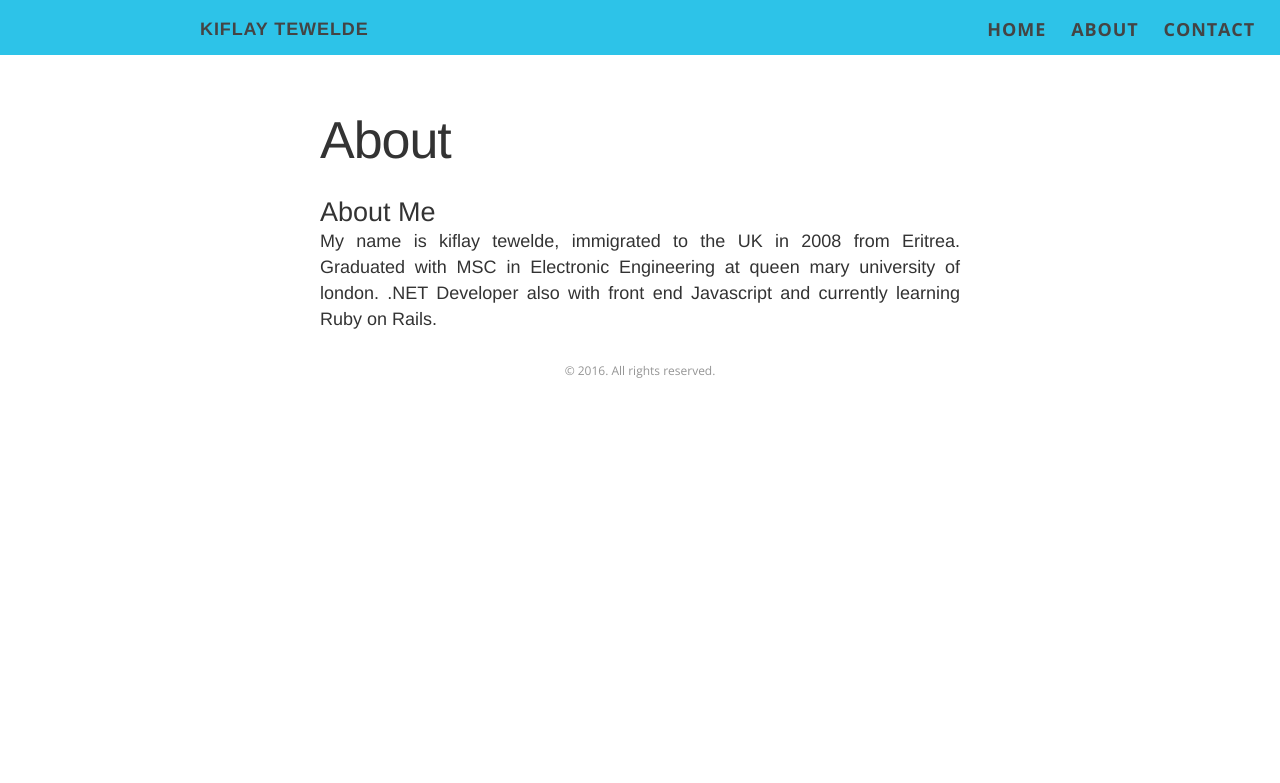
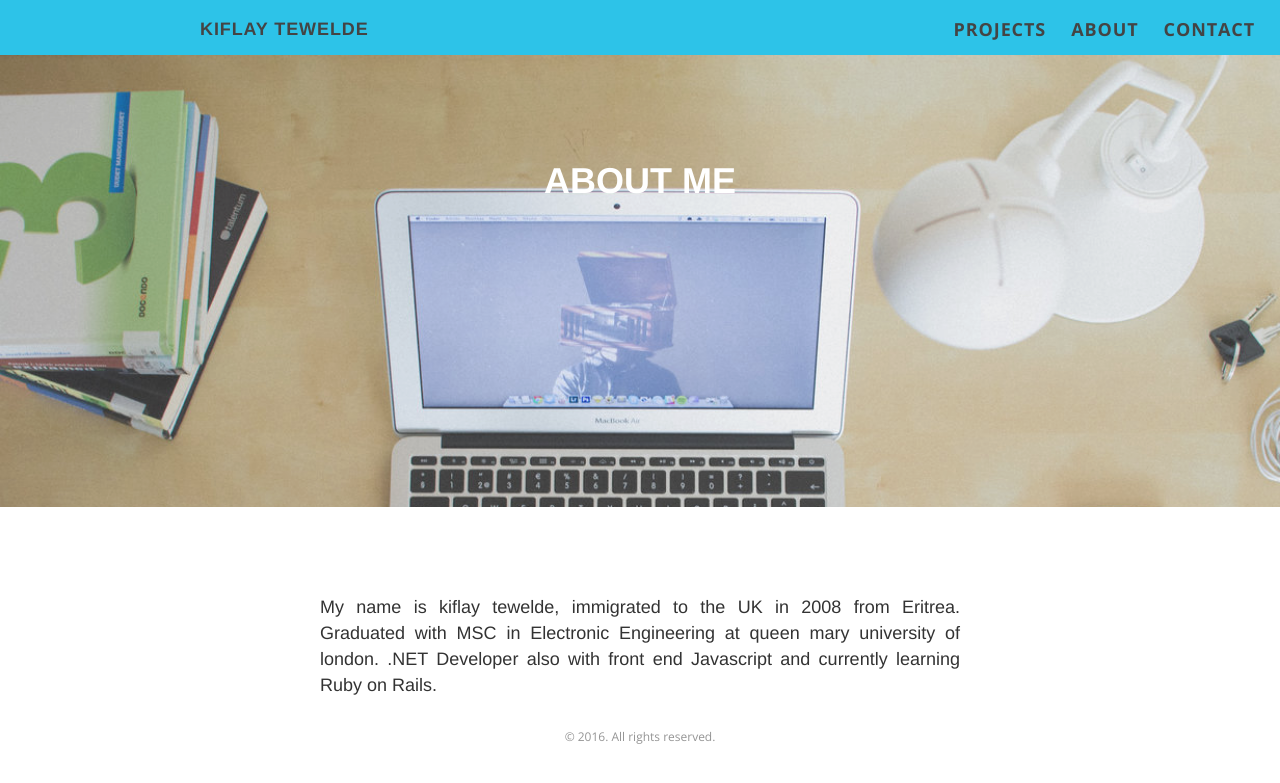
Before and after one commit to kiflay/kiflay.github.io, a Jekyll site: the page built from about.md, in a window 1280 px wide. Shown: the top 783 px of the page. Built offline with Jekyll 4.4.1, drawn with Linux system fonts in a browser that asks for light colours; nearby versions of some CDN libraries; Markdown is read by kramdown in place of the engine named in the settings.

Commit message:
update background image

```diff
--- a/_includes/header.html
+++ b/_includes/header.html
@@ -9,7 +9,7 @@
       </a>
 
       <div class="trigger">
-          <a class="page-link" href="{{ site.baseurl }}/">Home</a>
+          <a class="page-link" href="{{ site.baseurl }}/">Projects</a>
         {% for page in site.pages %}
           {% if page.title %}
           <a class="page-link" href="{{ page.url | prepend: site.baseurl }}">{{ page.title }}</a>
--- a/_layouts/default.html
+++ b/_layouts/default.html
@@ -9,6 +9,11 @@
     {% include header.html %}
 
     <div class="page-content">
+       {% if page.title == 'About' %}
+          <div class="photo-about">
+              <h1 class="headline-kt"> About me</h1>
+          </div>
+        {% endif %}
       <div class="wrapper">
         {{ content }}
       </div>
--- a/_layouts/page.html
+++ b/_layouts/page.html
@@ -6,9 +6,9 @@ comments: false
   <section class="section section-intro">
   	<div class="section section-content" id="pageTitle">
   		<div class="large large-centered medium-12">
-  			<h1 class="hero-headline">
-  				{{page.title}}
-  			</h1>
+
+
+
   		</div>
   	</div>
   </section>
--- a/_sass/site.scss
+++ b/_sass/site.scss
@@ -73,19 +73,30 @@
 
   /* background image
   ============================================= */
-  .photo-kt{
+  .photo-project{
    background-image: url("/assets/home2.jpg");
-   padding-top: 200px;
+   padding-top: 100px;
    padding-bottom: 300px;
    background-repeat: no-repeat;
    background-size:cover;
+   opacity:0.9;
 
+  }
+  .photo-about{
+   background-image: url("/assets/about.jpg");
+   padding-top: 100px;
+   padding-bottom: 300px;
+   background-repeat: no-repeat;
+   background-size:cover;
+   opacity:0.9;
   }
   /* headline with background image
   ================================================= */
-  .headline-image{
+  .headline-kt{
   		text-align:center;
   		color:#fff;
+  		text-transform: uppercase;
+
   }
   .content{
   padding-top:40px;
--- a/about.md
+++ b/about.md
@@ -6,9 +6,7 @@ permalink: /about/
 <section class="section section-main">
 	<div class="section-content">
 		<div class="large-10 large-centered">
-			<h2 class="section-headline">
-				About Me
-			</h2>
+
 			My name is kiflay tewelde, immigrated to the UK in 2008 from Eritrea. Graduated with MSC in Electronic Engineering at queen mary university of london. .NET Developer also with front end Javascript and currently learning Ruby on Rails.
 
 
--- a/index.html
+++ b/index.html
@@ -34,7 +34,7 @@ comments: true
     {% include header.html %}
 
     <div class="page-content">
-      <div class="photo-kt"><h2 class="headline-image"> LIST OF PROJECTS</h2></div>
+      <div class="photo-project"><h1 class="headline-kt"> LIST OF PROJECTS</h1></div>
       <div class="wrapper">
 
           <div class="content">
```
Also changed, not shown: assets/about.jpg (added), 1 other file.
